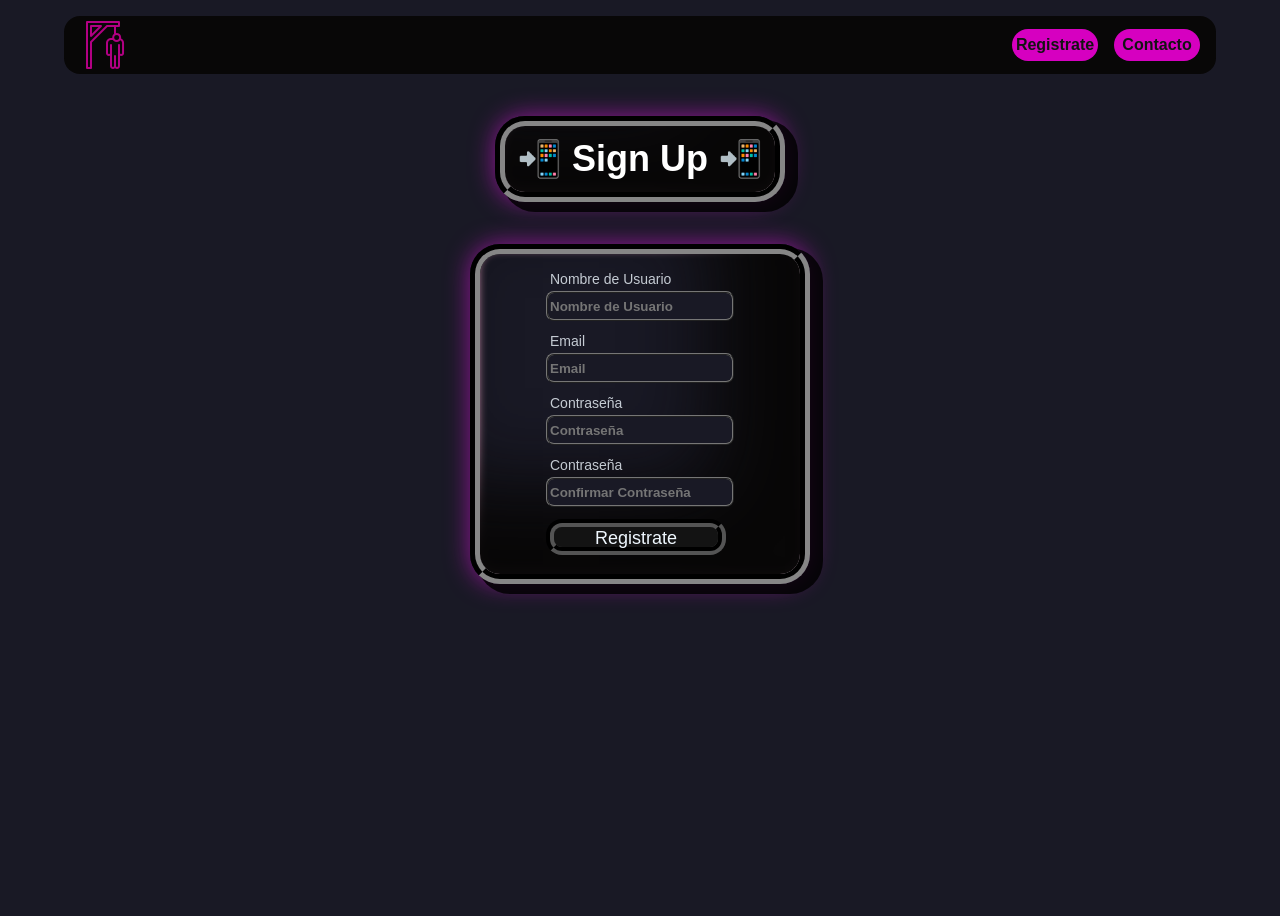
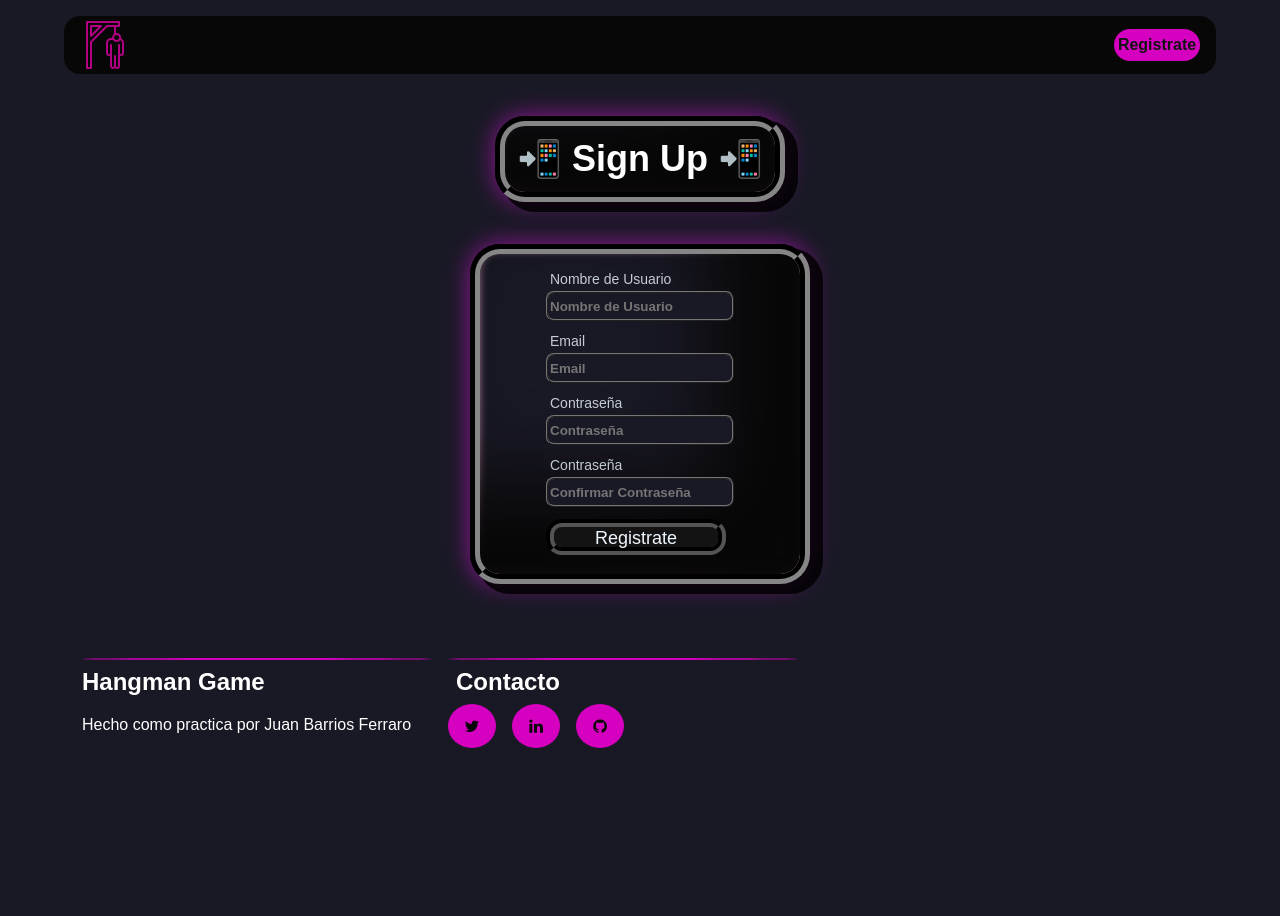
Before and after one commit to JuanFerraro/Practice-HangmanGame, a FastAPI app: page /sign-up/ in a window 1280 px wide. After the commit the page ends 748 px from the top, so only its background shows below. Run offline with FastAPI, Linux system fonts and the light colour scheme; some web fonts are replaced.

Commit message:
added footer and modified templates ✅

```diff
--- a/public/static/css/style.css
+++ b/public/static/css/style.css
@@ -10,9 +10,9 @@ body{
 .myContainer{
     margin: 0 auto;
     padding-top: 42px;
+    padding-bottom: 32px;
     width: 100%;
     max-width: 1140px;
-    min-height: 100vh;
     display: flex;
     align-items: center;
     justify-content: flex-start;
@@ -72,6 +72,7 @@ body{
 .box-item .new-game input{
     width: 180px;
     font-size: 24px;
+    font-weight: bolder;
     color: aliceblue;
     padding: 14px;
     border-radius: 16px;
@@ -80,6 +81,14 @@ body{
     box-shadow: 2px 3px 0px 3px rgba(0, 0, 0, 0.83),
  	  inset -70px -71px 80px 20px #080707,
  	  inset -15px -15px 10px 0 #ffb3d5;
+}
+
+.box-item .new-game input:hover{
+    color: #080707;
+    box-shadow: 0 0 1px 0 rgba(207, 1, 208, 0.8),
+ 	  inset -100px 10px 100px 20px #D600C0,
+ 	  0 0 7px 1px rgba(245, 20, 245, 0.54),
+ 	  inset 0 0 2px 0px #0F0A0A;
 }
 
 .socials{
@@ -423,6 +432,7 @@ body{
     width: 200px;
     height: 48px;
     font-size: 24px;
+    font-weight: bold;
     background-color: #131313;
     color: aliceblue;
     border-radius: 16px;
@@ -431,15 +441,18 @@ body{
 }
 
 .btnLogin:hover{
-    background-color:rgb(0, 0, 0);
-    color: #df00c5;
+    color: #080707;
+    box-shadow: 0 0 1px 0 rgba(207, 1, 208, 0.8),
+ 	  inset -100px 10px 100px 20px #D600C0,
+ 	  0 0 7px 1px rgba(245, 20, 245, 0.54),
+ 	  inset 0 0 2px 0px #0F0A0A;
 }
 
 /* ************************************************************************** */
 /* ************************************************************************** */
 /* ************************************************************************** */
 /* NavBar Styles */
-header{
+header, footer{
     display: flex;
     justify-content: center;
 }
@@ -487,3 +500,51 @@ header{
     font-weight: bold;
     color: #131313;
 }
+
+/* ************************************************************************** */
+/* ************************************************************************** */
+/* ************************************************************************** */
+/* Footer Styles */
+
+footer{
+    margin-left: 82px;
+    margin-bottom: 12px;
+    margin-top: 42px;
+    display: flex;
+    justify-content: flex-start;
+}
+.information{
+    display: flex;
+    flex-direction: row;
+    column-gap: 16px;
+    /* background-color: #13131b; */
+}
+
+.info-1{
+    display: flex;
+    flex-direction: column;
+    row-gap: 8px;
+}
+
+.divider{
+    width: 350px;
+    height: 2px;
+    background-color: #d600c0;
+    border-radius: 50%;
+}
+
+.info-1 h2{
+    margin: 0;
+    padding: 0;
+}
+
+.info-1 p{
+    margin: 0;
+    padding-top: 12px;
+}
+
+.socialsFooter{
+    display: flex;
+    flex-direction: row;
+    column-gap: 16px;
+}
--- a/public/static/js/script.js
+++ b/public/static/js/script.js
@@ -91,6 +91,7 @@ function createKeyboard(wordLetters) {
 
     /* Create the keyboard form */
     let keyboardForm = document.createElement("form");
+    keyboardForm.setAttribute("class","keyboardForm")
 
     /* Creating button for every letter */
     for (let i = 0; i < alphabet.length; i++) {
--- /dev/null
+++ b/public/templates/footer.html
@@ -0,0 +1,16 @@
+<div class="information">
+  <div class="info-1">
+    <div class="divider"></div>
+    <h2>Hangman Game</h2>
+    <p>Hecho como practica por Juan Barrios Ferraro</p>
+  </div>
+  <div class="info-2">
+    <div class="divider"></div>
+    <h2>Contacto</h2>
+    <div class="socialsFooter">
+      <a href="#" class="fa fa-twitter"></a>
+      <a href="#" class="fa fa-linkedin"></a>
+      <a href="#" class="fa fa-github"></a>
+    </div>
+  </div>
+</div>
--- a/public/templates/login.html
+++ b/public/templates/login.html
@@ -40,4 +40,7 @@
         </div>
     </section>
 </body>
+<footer>
+    {% include 'footer.html' %}
+</footer>
 </html>
--- a/public/templates/nav-bar.html
+++ b/public/templates/nav-bar.html
@@ -16,9 +16,6 @@
             <div class="welcomeA">
                 <a href="/sign-up">Registrate</a>
             </div>
-            <div class="welcomeA">
-                <a href="#">Contacto</a>
-            </div>
         </div>
     {% endif %}
 </nav>
--- a/public/templates/sign-up.html
+++ b/public/templates/sign-up.html
@@ -1,17 +1,21 @@
 <!DOCTYPE html>
 <html lang="en">
   <head>
-    <meta charset="UTF-8">
-    <meta name="viewport" content="width=device-width, initial-scale=1.0">
+    <meta charset="UTF-8" />
+    <meta name="viewport" content="width=device-width, initial-scale=1.0" />
     <title>Hangman Game</title>
-    <link rel="stylesheet" href="/static/css/style.css">
+    <link rel="stylesheet" href="/static/css/style.css" />
     <!-- Add icon library -->
-    <link rel="stylesheet" href="https://cdnjs.cloudflare.com/ajax/libs/font-awesome/4.7.0/css/font-awesome.min.css">
-    <link href="https://api.fontshare.com/v2/css?f[]=satoshi@500,400&f[]=general-sans@400&display=swap" rel="stylesheet">
+    <link
+      rel="stylesheet"
+      href="https://cdnjs.cloudflare.com/ajax/libs/font-awesome/4.7.0/css/font-awesome.min.css"
+    />
+    <link
+      href="https://api.fontshare.com/v2/css?f[]=satoshi@500,400&f[]=general-sans@400&display=swap"
+      rel="stylesheet"
+    />
   </head>
-<header>
-    {% include 'nav-bar.html' %}
-</header>
+  <header>{% include 'nav-bar.html' %}</header>
   <body>
     <section class="myContainer">
       <div class="box-title">
@@ -49,4 +78,5 @@
       </div>
     </section>
   </body>
+  <footer>{% include 'footer.html' %}</footer>
 </html>
--- a/words.json
+++ b/words.json
@@ -280,12 +280,8 @@
     "clue": "Conjunto de dispositivos conectados entre sí para compartir información y recursos."
   },
   {
-    "word": "Inteligencia artificial",
+    "word": "IA",
     "clue": "Simulación de procesos de inteligencia humana por parte de máquinas, especialmente computadoras."
-  },
-  {
-    "word": "Realidad virtual",
-    "clue": "Entorno generado por computadora que simula una experiencia inmersiva para el usuario."
   },
   {
     "word": "Ciberseguridad",
```
Also changed, not shown: other parts of public/templates/sign-up.html (+37 -12 lines), public/templates/index.html (+30 -27 lines), public/templates/new-game.html (+58 -19 lines). Lines whose indentation alone changed are shown as unchanged.
